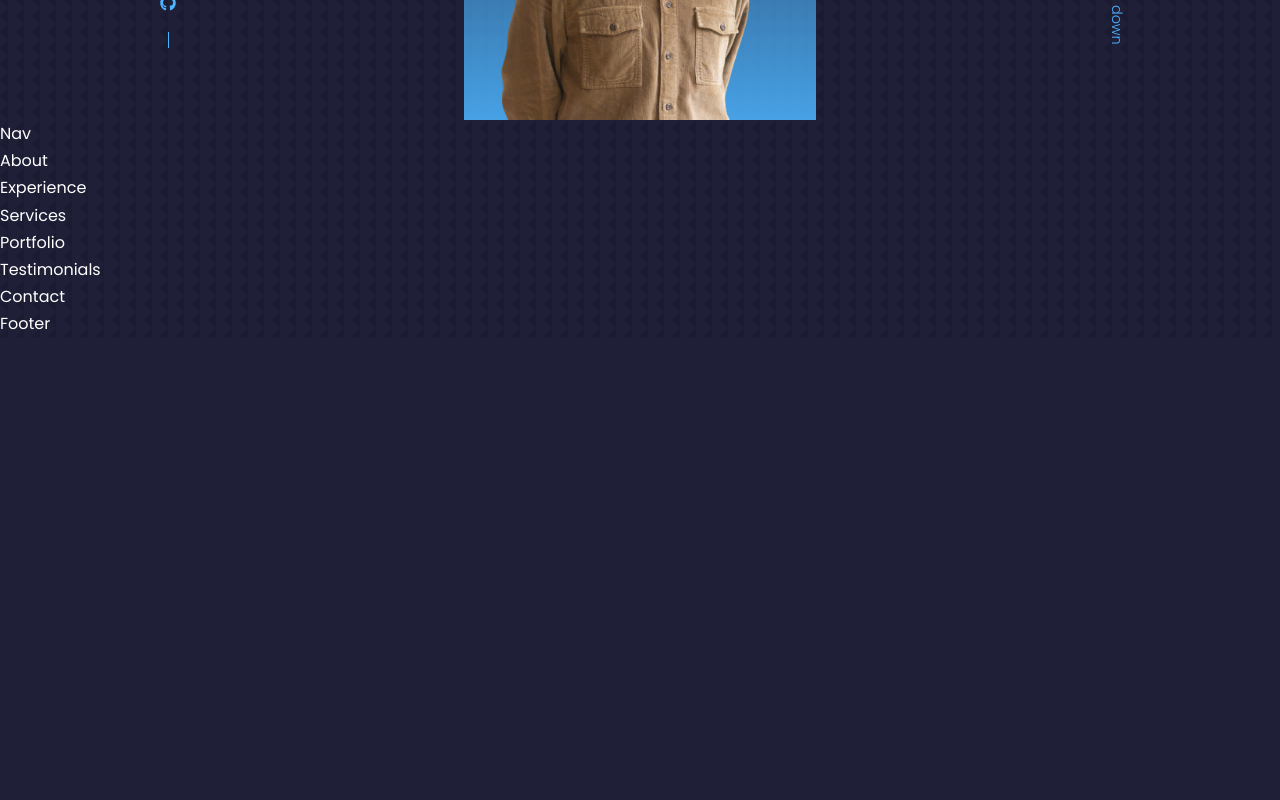
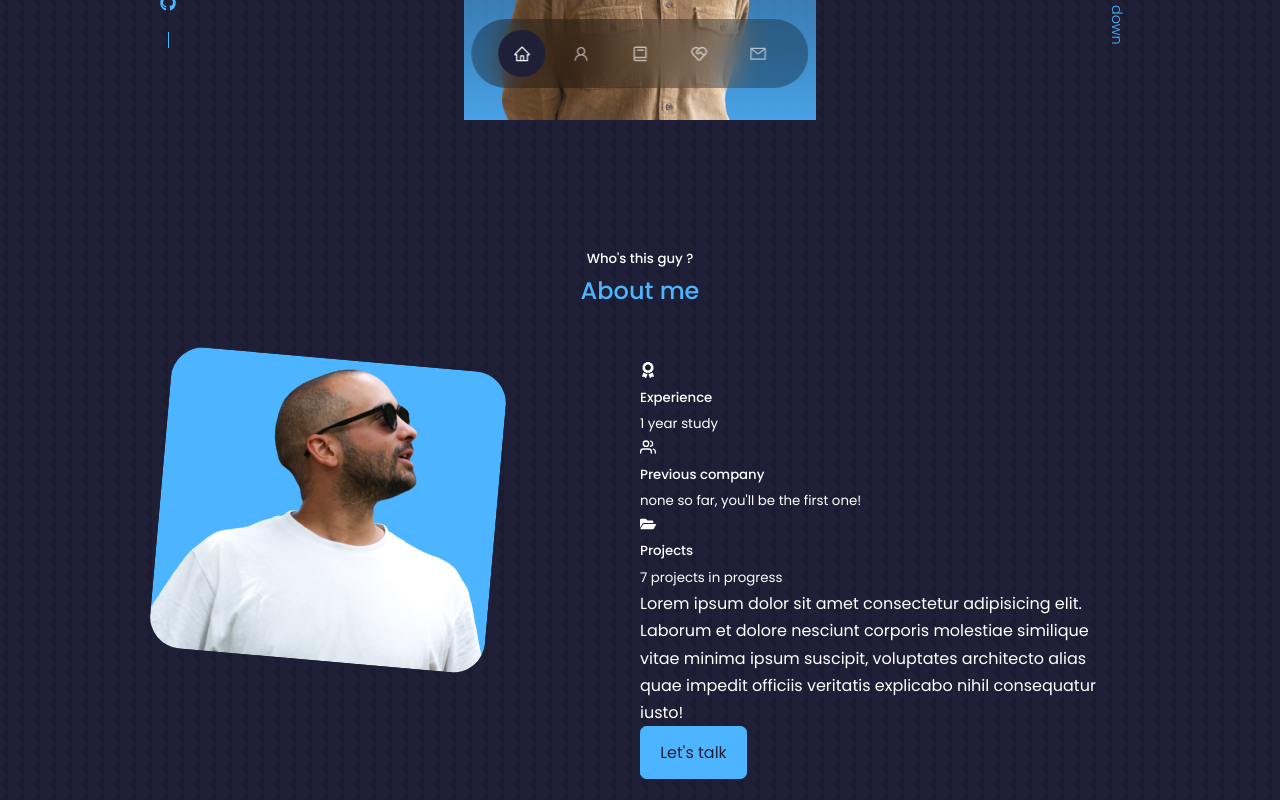
Before and after one commit to HugoLOPEZ64/Portfolio, a React (Create React App) app: page / in a window 1280 px wide. Shown: the part 680-1480 px from the top of the page. Before the commit the page ends 1018 px from the top, so only its background shows below. Built offline with nearby package versions, Linux system fonts and the light colour scheme.

Commit message:
add section and components, started working on the css

```diff
--- a/src/components/about/About.jsx
+++ b/src/components/about/About.jsx
@@ -1,9 +1,54 @@
 import React from 'react'
 import './about.css'
+import ME from '../../assets/me-about-color.png'
+import {FaAward} from 'react-icons/fa'
+import {FiUsers} from 'react-icons/fi'
+import {FaFolderOpen} from 'react-icons/fa'
 
 const About = () => {
   return (
-    <div>About</div>
+    <section id='about'>
+      <h5>Who's this guy ?</h5>
+      <h2>About me</h2>
+
+      <div className="container about__container">
+        <div className="about_me">
+          <div className="about__me-image">
+
+            <img src={ME} alt="Yep, that's me" />
+          </div>
+        </div>
+
+        <div className="about_content">
+          <div className="about_cards">
+            <article className='about__card'>
+              <FaAward className ='about__icon'/>
+              <h5>Experience</h5>
+              <small>1 year study</small>
+            </article>
+
+            <article className='about__card'>
+              <FiUsers className ='about__icon'/>
+              <h5>Previous company</h5>
+              <small>none so far, you'll be the first one!</small>
+            </article>
+
+            <article className='about__card'>
+              <FaFolderOpen className ='about__icon'/>
+              <h5>Projects</h5>
+              <small>7 projects in progress</small>
+            </article>
+
+            <p>
+              Lorem ipsum dolor sit amet consectetur adipisicing elit. Laborum et dolore nesciunt corporis molestiae similique vitae minima ipsum suscipit, voluptates architecto alias quae impedit officiis veritatis explicabo nihil consequatur iusto!
+            </p>
+
+            <a href="#contact" className='btn btn-primary'>Let's talk</a>
+
+          </div>
+        </div>
+      </div>
+    </section>
   )
 }
 
--- a/src/components/about/about.css
+++ b/src/components/about/about.css
@@ -0,0 +1,35 @@
+.about__container {
+    display: grid;
+    grid-template-columns: 35% 50%;
+    gap: 15%;
+}
+
+.about__me {
+    width: 100%;
+    aspect-ratio: 1/1;
+    border-radius: 2rem;
+    background: linear-gradient(
+        45deg,
+        transparent,
+        var(--color-primary),
+        transparent
+        );
+    display: grid;
+    place-items: center;
+}
+
+.about__me-image {
+    border-radius: 2rem;
+    overflow: hidden;
+    transform: rotate(5deg);
+    transition: var(--transition);
+}
+
+.about__me-image:hover {
+    transform: rotate(0);
+}
+
+.about__cards {
+    display: grid;
+    grid-template-columns: repeat(3, 1fr);
+}
--- a/src/components/contact/Contact.jsx
+++ b/src/components/contact/Contact.jsx
@@ -3,7 +3,7 @@ import './contact.css'
 
 const Contact = () => {
   return (
-    <div>Contact</div>
+    <section id='contact'>Contact</section>
   )
 }
 
--- a/src/components/experience/Experience.jsx
+++ b/src/components/experience/Experience.jsx
@@ -3,7 +3,7 @@ import './experience.css'
 
 const Experience = () => {
   return (
-    <div>Experience</div>
+    <section id='experience'>Experience</section>
   )
 }
 
--- a/src/components/nav/Nav.jsx
+++ b/src/components/nav/Nav.jsx
@@ -1,9 +1,23 @@
 import React from 'react'
 import './nav.css'
+import {AiOutlineHome} from 'react-icons/ai'
+import {AiOutlineUser} from 'react-icons/ai'
+import {BiBook} from 'react-icons/bi'
+import {RiServiceLine} from 'react-icons/ri'
+import {AiOutlineMail} from 'react-icons/ai'
+import { useState } from 'react'
+
 
 const Nav = () => {
+  const [activeNav, setActiveNav] = useState('#')
   return (
-    <div>Nav</div>
+    <nav>
+      <a href="#" onClick={() => setActiveNav('#')} className={activeNav === '#' ? 'active' : ''}><AiOutlineHome/></a>
+      <a href="#about" onClick={() => setActiveNav('#about')} className={activeNav === '#about' ? 'active' : ''}><AiOutlineUser/></a>
+      <a href="#experience" onClick={() => setActiveNav('#experience')} className={activeNav === '#experience' ? 'active' : ''}><BiBook/></a>
+      <a href="#services" onClick={() => setActiveNav('#services')} className={activeNav === '#services' ? 'active' : ''}><RiServiceLine/></a>
+      <a href="#contact" onClick={() => setActiveNav('#contact')} className={activeNav === '#contact' ? 'active' : ''}><AiOutlineMail/></a>
+    </nav>
   )
 }
 
--- a/src/components/nav/nav.css
+++ b/src/components/nav/nav.css
@@ -0,0 +1,37 @@
+nav {
+    background: rgba(0, 0, 0, 0.3);
+    width: max-content;
+    display: block;
+    padding: 0.7rem 1.7rem;
+    z-index: 2;
+    position: fixed;
+    left: 50%;
+    transform: translateX(-50%);
+    bottom: 2rem;
+    display: flex;
+    gap: 0.8rem;
+    border-radius: 3rem;
+    backdrop-filter: blur(15px);
+
+}
+
+nav a {
+    background: transparent;
+    padding: 0.9rem;
+    border-radius: 50%;
+    display: flex;
+    color: var(--color-light);
+    font-size: 1.1rem;
+}
+
+nav a:hover {
+
+    background: rgba(0, 0, 0, 0.3);
+}
+
+nav a.active {
+
+    background: var(--color-bg);
+    color: var(--color-white);
+
+}
--- a/src/components/portfolio/Portfolio.jsx
+++ b/src/components/portfolio/Portfolio.jsx
@@ -3,7 +3,7 @@ import './portfolio.css'
 
 const Portfolio = () => {
   return (
-    <div>Portfolio</div>
+    <section id='portfolio'>Portfolio</section>
   )
 }
 
--- a/src/components/services/Services.jsx
+++ b/src/components/services/Services.jsx
@@ -3,7 +3,7 @@ import './services.css'
 
 const Services = () => {
   return (
-    <div>Services</div>
+    <section id='services'>Services</section>
   )
 }
 
--- a/src/components/testimonials/Testimonials.jsx
+++ b/src/components/testimonials/Testimonials.jsx
@@ -3,7 +3,7 @@ import './testimonials.css'
 
 const Testimonials = () => {
   return (
-    <div>Testimonials</div>
+    <section id='testimonials'>Testimonials</section>
   )
 }
 
--- a/src/index.css
+++ b/src/index.css
@@ -64,6 +64,7 @@ h1 {
 
 section {
     margin-top: 8rem;
+    height: 100vh;
 }
 
 section > h2,
```
Also changed, not shown: src/assets/me-about-color.png (added), src/assets/me-about.png (added).
